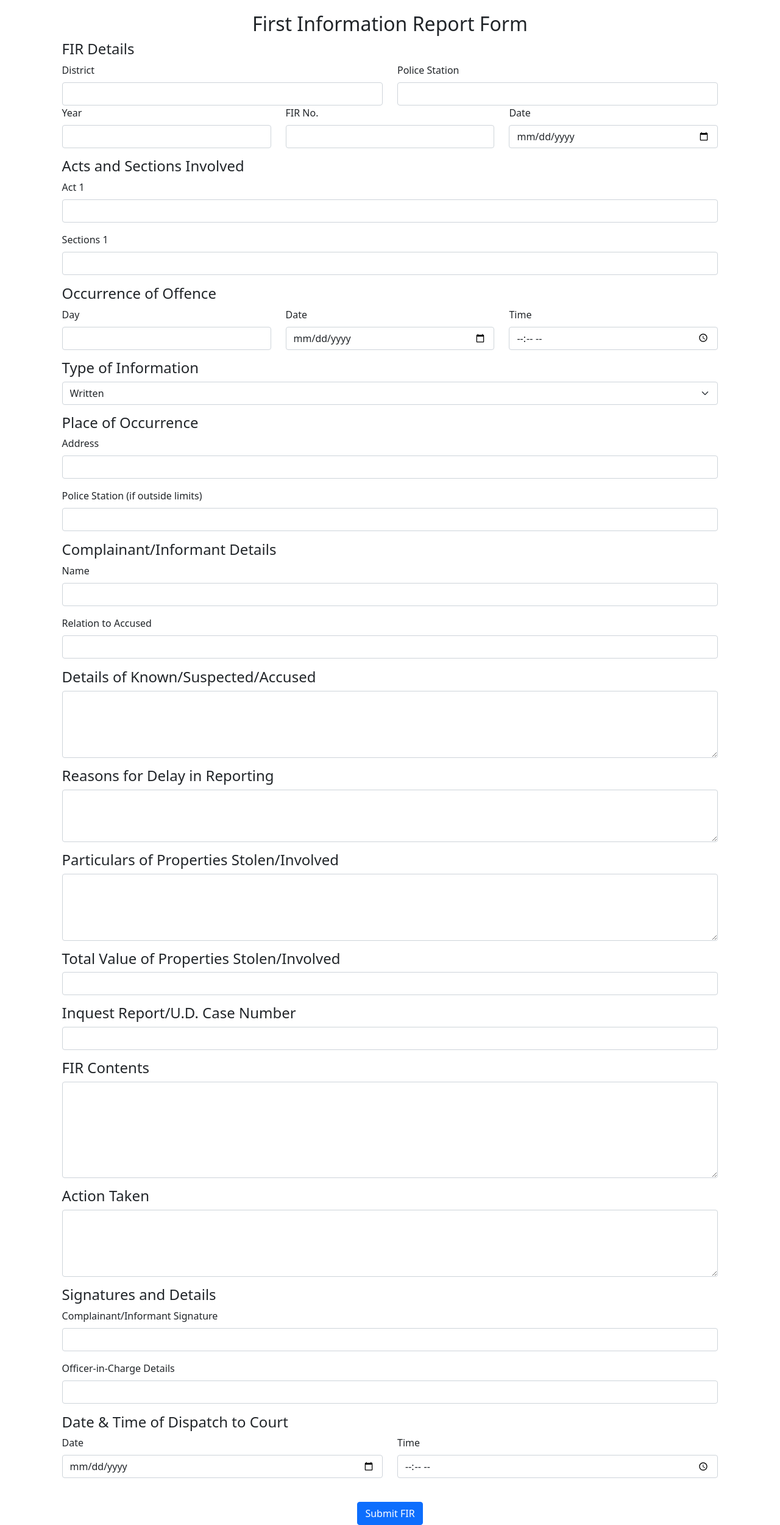
After one commit to nikeshmalik66/RJPOLICE_HACK_633_Penpixel_4, a Flask app: page /fir-form in a window 1280 px wide. The commit adds this page. Shown: the whole page at 61% size. Run offline with Flask 3, Linux system fonts and the light colour scheme.

```diff
--- a/app.py
+++ b/app.py
@@ -4,9 +4,11 @@ from flask import Flask, request, jsonify, render_template
 from flask import Flask, render_template, request, redirect, url_for, flash
 from flask_login import LoginManager, login_user, login_required, logout_user, current_user, UserMixin
 from flask_sqlalchemy import SQLAlchemy
-from transformers import AutoModelForSequenceClassification, AutoTokenizer
+import os
+from PIL import Image
+import pytesseract
+import csv
 import pandas as pd
-import csv
 import re
 
 app = Flask(__name__)
@@ -72,6 +74,41 @@ def ipcDataset():
 
     return render_template('ipc-dataset.html', headers=headers, data=data)
 
+# App route for OCR crime reporting page
+@app.route("/ocr-analysis")
+def ocrCrimeAnalysis():
+    return render_template("ocr-recognition.html")
+
+# Initialize the tesseract reader
+pytesseract.pytesseract.tesseract_cmd = r"C:\Program Files\Tesseract-OCR\tesseract.exe"
+os.environ['TESSDATA_PREFIX'] = r"C:\Program Files\Tesseract-OCR\tessdata"
+@app.route('/upload', methods=['POST'])
+def upload_file():
+    if 'file' not in request.files:
+        return jsonify({"error": "No file part"})
+    file = request.files['file']
+    file_type = request.form['fileType']
+    if file.filename == '':
+        return jsonify({"error": "No selected file"})
+
+    if file_type == 'image':
+        # Save the file temporarily
+        temp_path = os.path.join('uploads', file.filename)
+        file.save(temp_path)
+
+        # Perform OCR on the image
+        image = Image.open(temp_path)
+        extracted_text = pytesseract.image_to_string(image, lang='hin+eng')
+
+        # os.remove(temp_path) # Optionally, delete the temporary file
+
+        generated_output = generate(extracted_text)
+        return jsonify({"message": extracted_text, "generated_output": generated_output})
+
+    # Add logic for PDF
+
+    return jsonify({"message": "File uploaded but not processed"})
+
 # api endpoint for storing form details into the database
 @app.route('/submit_report', methods=['POST'])
 def submit_report():
@@ -84,6 +121,12 @@ def submit_report():
     db.session.commit()
     return jsonify({'success': 'Report submitted successfully'}), 200
 
+# App route for OCR crime reporting page
+@app.route("/fir-form")
+def firForm():
+    return render_template("fir-form.html")
+
+
 if __name__ == '__main__':
     with app.app_context():
         db.create_all()  # Creates the database table
--- /dev/null
+++ b/templates/fir-form.html
@@ -0,0 +1,196 @@
+<!DOCTYPE html>
+<html lang="en">
+<head>
+    <meta charset="UTF-8">
+    <meta name="viewport" content="width=device-width, initial-scale=1.0">
+    <title>FIR Form</title>
+    <link href="https://cdn.jsdelivr.net/npm/bootstrap@5.1.0/dist/css/bootstrap.min.css" rel="stylesheet">
+    <style>
+        .container {
+            max-width: 86%;
+            margin-top: 20px;
+        }
+        .form-section {
+            margin-bottom: 15px;
+        }
+    </style>
+</head>
+<body>
+    <div class="container">
+        <h2 class="text-center">First Information Report Form</h2>
+        <form>
+            <!-- Section 1: FIR Details -->
+            <div class="form-section">
+                <h4>FIR Details</h4>
+                <div class="row">
+                    <div class="col-md-6">
+                        <label for="district" class="form-label">District</label>
+                        <input type="text" class="form-control" id="district">
+                    </div>
+                    <div class="col-md-6">
+                        <label for="policeStation" class="form-label">Police Station</label>
+                        <input type="text" class="form-control" id="policeStation">
+                    </div>
+                    <div class="col-md-4">
+                        <label for="year" class="form-label">Year</label>
+                        <input type="number" class="form-control" id="year">
+                    </div>
+                    <div class="col-md-4">
+                        <label for="firNumber" class="form-label">FIR No.</label>
+                        <input type="text" class="form-control" id="firNumber">
+                    </div>
+                    <div class="col-md-4">
+                        <label for="date" class="form-label">Date</label>
+                        <input type="date" class="form-control" id="date">
+                    </div>
+                </div>
+            </div>
+
+            <!-- Section 2: Acts and Sections -->
+            <div class="form-section">
+                <h4>Acts and Sections Involved</h4>
+                <div class="mb-3">
+                    <label for="act1" class="form-label">Act 1</label>
+                    <input type="text" class="form-control" id="act1">
+                </div>
+                <div class="mb-3">
+                    <label for="sections1" class="form-label">Sections 1</label>
+                    <input type="text" class="form-control" id="sections1">
+                </div>
+                <!-- Additional Acts and Sections can be added similarly -->
+            </div>
+
+            <!-- Section 3: Occurrence of Offence -->
+            <div class="form-section">
+                <h4>Occurrence of Offence</h4>
+                <div class="row">
+                    <div class="col-md-4">
+                        <label for="offenceDay" class="form-label">Day</label>
+                        <input type="text" class="form-control" id="offenceDay">
+                    </div>
+                    <div class="col-md-4">
+                        <label for="offenceDate" class="form-label">Date</label>
+                        <input type="date" class="form-control" id="offenceDate">
+                    </div>
+                    <div class="col-md-4">
+                        <label for="offenceTime" class="form-label">Time</label>
+                        <input type="time" class="form-control" id="offenceTime">
+                    </div>
+                </div>
+            </div>
+
+            <!-- Section 4: Type of Information -->
+            <div class="form-section">
+                <h4>Type of Information</h4>
+                <select class="form-select" id="typeOfInformation">
+                    <option value="Written">Written</option>
+                    <option value="Oral">Oral</option>
+                </select>
+            </div>
+
+            <!-- Section 5: Place of Occurrence -->
+            <div class="form-section">
+                <h4>Place of Occurrence</h4>
+                <div class="mb-3">
+                    <label for="placeAddress" class="form-label">Address</label>
+                    <input type="text" class="form-control" id="placeAddress">
+                </div>
+                <div class="mb-3">
+                    <label for="outsideStation" class="form-label">Police Station (if outside limits)</label>
+                    <input type="text" class="form-control" id="outsideStation">
+                </div>
+            </div>
+
+            <!-- Section 6: Complainant/Informant Details -->
+            <div class="form-section">
+                <h4>Complainant/Informant Details</h4>
+                <div class="mb-3">
+                    <label for="complainantName" class="form-label">Name</label>
+                    <input type="text" class="form-control" id="complainantName">
+                </div>
+                <div class="mb-3">
+                    <label for="complainantRelation" class="form-label">Relation to Accused</label>
+                    <input type="text" class="form-control" id="complainantRelation">
+                </div>
+                <!-- Additional fields for Date of Birth, Nationality, Passport Details, Occupation, Address -->
+            </div>
+
+            <!-- Section 7: Details of Known/Suspected/Accused -->
+            <div class="form-section">
+                <h4>Details of Known/Suspected/Accused</h4>
+                <textarea class="form-control" id="suspectedDetails" rows="4"></textarea>
+            </div>
+
+            <!-- Section 8: Reasons for Delay in Reporting -->
+            <div class="form-section">
+                <h4>Reasons for Delay in Reporting</h4>
+                <textarea class="form-control" id="delayReasons" rows="3"></textarea>
+            </div>
+
+            <!-- Section 9: Particulars of Properties Stolen/Involved -->
+            <div class="form-section">
+                <h4>Particulars of Properties Stolen/Involved</h4>
+                <textarea class="form-control" id="propertyDetails" rows="4"></textarea>
+            </div>
+
+            <!-- Section 10: Total Value of Properties Stolen/Involved -->
+            <div class="form-section">
+                <h4>Total Value of Properties Stolen/Involved</h4>
+                <input type="text" class="form-control" id="propertyValue">
+            </div>
+
+            <!-- Section 11: Inquest Report/U.D. Case Number -->
+            <div class="form-section">
+                <h4>Inquest Report/U.D. Case Number</h4>
+                <input type="text" class="form-control" id="inquestReportNumber">
+            </div>
+
+            <!-- Section 12: FIR Contents -->
+            <div class="form-section">
+                <h4>FIR Contents</h4>
+                <textarea class="form-control" id="firContents" rows="6"></textarea>
+            </div>
+
+            <!-- Section 13: Action Taken -->
+            <div class="form-section">
+                <h4>Action Taken</h4>
+                <textarea class="form-control" id="actionTaken" rows="4"></textarea>
+            </div>
+
+            <!-- Section 14: Signatures and Details -->
+            <div class="form-section">
+                <h4>Signatures and Details</h4>
+                <div class="mb-3">
+                    <label for="complainantSignature" class="form-label">Complainant/Informant Signature</label>
+                    <input type="text" class="form-control" id="complainantSignature">
+                </div>
+                <div class="mb-3">
+                    <label for="officerDetails" class="form-label">Officer-in-Charge Details</label>
+                    <input type="text" class="form-control" id="officerDetails">
+                </div>
+            </div>
+
+            <!-- Section 15: Date & Time of Dispatch to Court -->
+            <div class="form-section">
+                <h4>Date & Time of Dispatch to Court</h4>
+                <div class="row">
+                    <div class="col-md-6">
+                        <label for="dispatchDate" class="form-label">Date</label>
+                        <input type="date" class="form-control" id="dispatchDate">
+                    </div>
+                    <div class="col-md-6">
+                        <label for="dispatchTime" class="form-label">Time</label>
+                        <input type="time" class="form-control" id="dispatchTime">
+                    </div>
+                </div>
+            </div>
+
+            <div class="text-center">
+                <button type="submit" class="btn btn-primary mt-4">Submit FIR</button>
+            </div>
+        </form>
+    </div>
+
+    <script src="https://cdn.jsdelivr.net/npm/bootstrap@5.1.0/dist/js/bootstrap.bundle.min.js"></script>
+</body>
+</html>
--- a/templates/index.html
+++ b/templates/index.html
@@ -15,6 +15,7 @@
         <div id="logo">IPC GPT</div>
         <div id="links">
             <a href="/ipc-dataset">IPC Sections</a>
+            <a href="/fir-form">FIR Form</a>
             <a href="#">Login</a>
             <a href="#">Register</a>
         </div>
@@ -33,7 +34,7 @@
             <h3>OCR Detection</h3>
             <p>Input copy of FIR to analyse</p>
             <section class="cta">
-                <button class="cta-btn"><a href="#">Try it</a></button>
+                <button class="cta-btn"><a href="/ocr-analysis">Try it</a></button>
             </section>
         </div>
         <div class="model-tile">
```
Also changed, not shown: ocrLogic.py (added, +24 -0 lines), static/js/upload.js (added, +46 -0 lines), templates/ocr-recognition.html (added, +46 -0 lines), templates/report-crime.html (+19 -4 lines), uploads/exxxx.png (added), uploads/firss.png (added).
